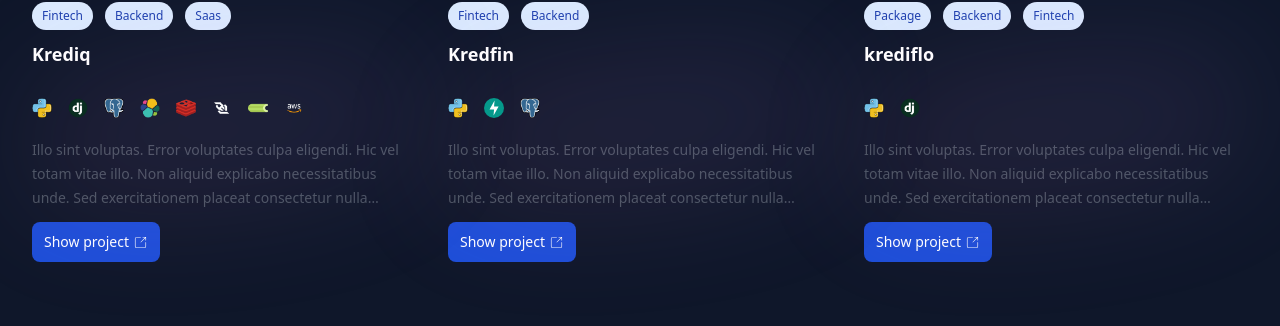
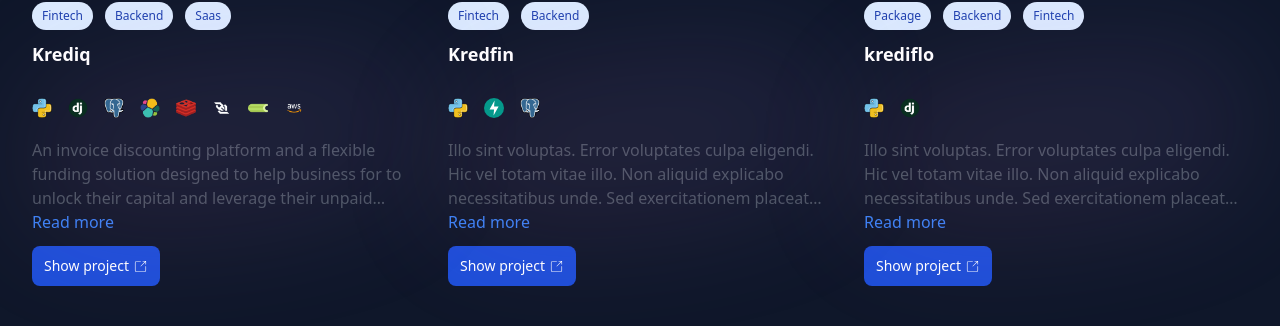
Before and after one commit to anandrajB/new-portfolio, a React (Vite) app: page / in a window 1280 px wide. Shown: the part 2014-2340 px from the top of the page. Built offline with nearby package versions, Linux system fonts and the light colour scheme; what taos would draw is missing.

Commit message:
updated core

```diff
--- a/package.json
+++ b/package.json
@@ -15,6 +15,7 @@
     "react-dom": "^18.2.0",
     "react-icons": "^5.0.1",
     "react-intersection-observer": "^9.8.1",
+    "react-router-dom": "^6.22.3",
     "taos": "^1.0.5"
   },
   "devDependencies": {
--- a/src/Components/Project.jsx
+++ b/src/Components/Project.jsx
@@ -15,17 +15,18 @@ import aws from "../assets/as.png"
 import ploty from "../assets/ploty.png"
 import RevealOnScroll from './Reveal';
 import pandas from "../assets/pandas.png"
+import pytorch from "../assets/pytorch.png"
 const posts = [
     {
         id: 1,
         title: 'Krediq',
         href: '#',
         description:
-            'Illo sint voluptas. Error voluptates culpa eligendi. Hic vel totam vitae illo. Non aliquid explicabo necessitatibus unde. Sed exercitationem placeat consectetur nulla deserunt vel. Iusto corrupti dicta.',
+            'An invoice discounting platform and a flexible funding solution designed to help business for to unlock their capital and leverage their unpaid invoices. A SaaS application can be easily integrated for multiple NBFC for efficient loan and invoice management',
         imageUrl:
             'https://images.unsplash.com/photo-1496128858413-b36217c2ce36?ixlib=rb-4.0.3&ixid=MnwxMjA3fDB8MHxwaG90by1wYWdlfHx8fGVufDB8fHx8&auto=format&fit=crop&w=3603&q=80',
 
-        datetime: '2020-03-16',
+
         category: ["Fintech", "Backend", "Saas"],
         logos: [
             pythonimage, django, postgres, elastic, redis, socket, celery, aws
@@ -40,7 +41,7 @@ const posts = [
         imageUrl:
             'https://images.unsplash.com/photo-1496128858413-b36217c2ce36?ixlib=rb-4.0.3&ixid=MnwxMjA3fDB8MHxwaG90by1wYWdlfHx8fGVufDB8fHx8&auto=format&fit=crop&w=3603&q=80',
 
-        datetime: '2020-03-16',
+
         category: ["Fintech", "Backend"],
         logos: [
             pythonimage, fastapi, postgres
@@ -55,7 +56,7 @@ const posts = [
         imageUrl:
             'https://images.unsplash.com/photo-1496128858413-b36217c2ce36?ixlib=rb-4.0.3&ixid=MnwxMjA3fDB8MHxwaG90by1wYWdlfHx8fGVufDB8fHx8&auto=format&fit=crop&w=3603&q=80',
 
-        datetime: '2020-03-16',
+
         category: ["Package", "Backend", "Fintech"],
         logos: [
             pythonimage, django,
@@ -70,7 +71,7 @@ const posts = [
         imageUrl:
             'https://images.unsplash.com/photo-1496128858413-b36217c2ce36?ixlib=rb-4.0.3&ixid=MnwxMjA3fDB8MHxwaG90by1wYWdlfHx8fGVufDB8fHx8&auto=format&fit=crop&w=3603&q=80',
 
-        datetime: '2020-03-16',
+
         category: ["Fintech", "Frontend", "Saas"],
         logos: [
             pythonimage, react, socket
@@ -85,10 +86,10 @@ const posts = [
         imageUrl:
             'https://images.unsplash.com/photo-1496128858413-b36217c2ce36?ixlib=rb-4.0.3&ixid=MnwxMjA3fDB8MHxwaG90by1wYWdlfHx8fGVufDB8fHx8&auto=format&fit=crop&w=3603&q=80',
 
-        datetime: '2020-03-16',
+
         category: ["Fintech", "Backend"],
         logos: [
-            pythonimage, fastapi, mongo, socket
+            pythonimage, fastapi, mongo, socket, pytorch
         ],
     },
     {
@@ -100,7 +101,7 @@ const posts = [
         imageUrl:
             'https://images.unsplash.com/photo-1496128858413-b36217c2ce36?ixlib=rb-4.0.3&ixid=MnwxMjA3fDB8MHxwaG90by1wYWdlfHx8fGVufDB8fHx8&auto=format&fit=crop&w=3603&q=80',
 
-        datetime: '2020-03-16',
+
         category: ["Fintech", "Backend"],
         logos: [
             pythonimage, ploty, neo, postgres, pandas
@@ -115,7 +116,7 @@ const posts = [
         imageUrl:
             'https://images.unsplash.com/photo-1496128858413-b36217c2ce36?ixlib=rb-4.0.3&ixid=MnwxMjA3fDB8MHxwaG90by1wYWdlfHx8fGVufDB8fHx8&auto=format&fit=crop&w=3603&q=80',
 
-        datetime: '2020-03-16',
+
         category: ["Edtech", "Backend"],
         logos: [
             pythonimage, django, postgres, socket
@@ -127,9 +128,15 @@ const posts = [
 
 
 
-import React from 'react'
+import React, { useState } from 'react'
 
 const Project = () => {
+    const [showdescription, setShowdescription] = useState(false);
+
+    const toggleDescription = () => {
+        console.log("toggle")
+        setShowdescription(!showdescription);
+    }
     return (
         <div id="project" className="bg-slate-900 py-10 bg-slate-900sm:py-10 ">
             <div className="mx-auto max-w-7xl px-6 lg:px-8">
@@ -139,7 +146,7 @@ const Project = () => {
                 </div>
                 <RevealOnScroll>
                     <div className="mx-auto mt-16 grid max-w-2xl grid-cols-1 gap-x-8 gap-y-20 lg:mx-0 lg:max-w-none lg:grid-cols-3">
-                        {posts.map((post) => (
+                        {posts.map((post, index) => (
                             <article key={post.id} className="flex flex-col items-start justify-between">
                                 <div className="relative w-full">
                                     <img
@@ -184,21 +191,30 @@ const Project = () => {
                                                 <img src={logo} className="w-5 h-5" alt="Flaticon Icon" />
                                             ))}
                                         </div>
-                                        <p className="mt-5 line-clamp-3 text-sm leading-6 text-gray-600">
+                                        <p className={`mt-5 ${showdescription ? 'text-sm' : 'line-clamp-3'} leading-6 text-gray-600`}>
                                             {post.description}
                                         </p>
+                                        <a
+                                            onClick={toggleDescription}
+                                            className="cursor-pointer text-blue-500 hover:text-blue-700"
+                                        >
+                                            {showdescription ? 'Read less' : 'Read more'}
+                                        </a>
                                     </div>
-                                    <button type="button" class="text-white bg-blue-700 hover:bg-blue-800 focus:ring-4 focus:outline-none focus:ring-blue-300 font-medium rounded-lg text-sm mt-3 px-3 py-2.5 text-center inline-flex items-center dark:bg-blue-600 dark:hover:bg-blue-700 dark:focus:ring-blue-800">
-                                        Show project
-                                        <CiShare1 size={19} className='pl-1' />
-                                    </button>
+                                    <a href='https://www.krediq.com' >
+                                        <button type="button" className="text-white bg-blue-700 hover:bg-blue-800 focus:ring-4 focus:outline-none focus:ring-blue-300 font-medium rounded-lg text-sm mt-3 px-3 py-2.5 text-center inline-flex items-center dark:bg-blue-600 dark:hover:bg-blue-700 dark:focus:ring-blue-800">
+                                            Show project
+                                            <CiShare1 size={19} className='pl-1' />
+                                        </button>
+                                    </a>
 
                                 </div>
                             </article>
                         ))}
                     </div>
                 </RevealOnScroll>
-            </div>
+
+            </div >
         </div >
     )
 }
```
Also changed, not shown: src/assets/pytorch.png (added), 1 other file (tests, documents, lock files or other folders).
